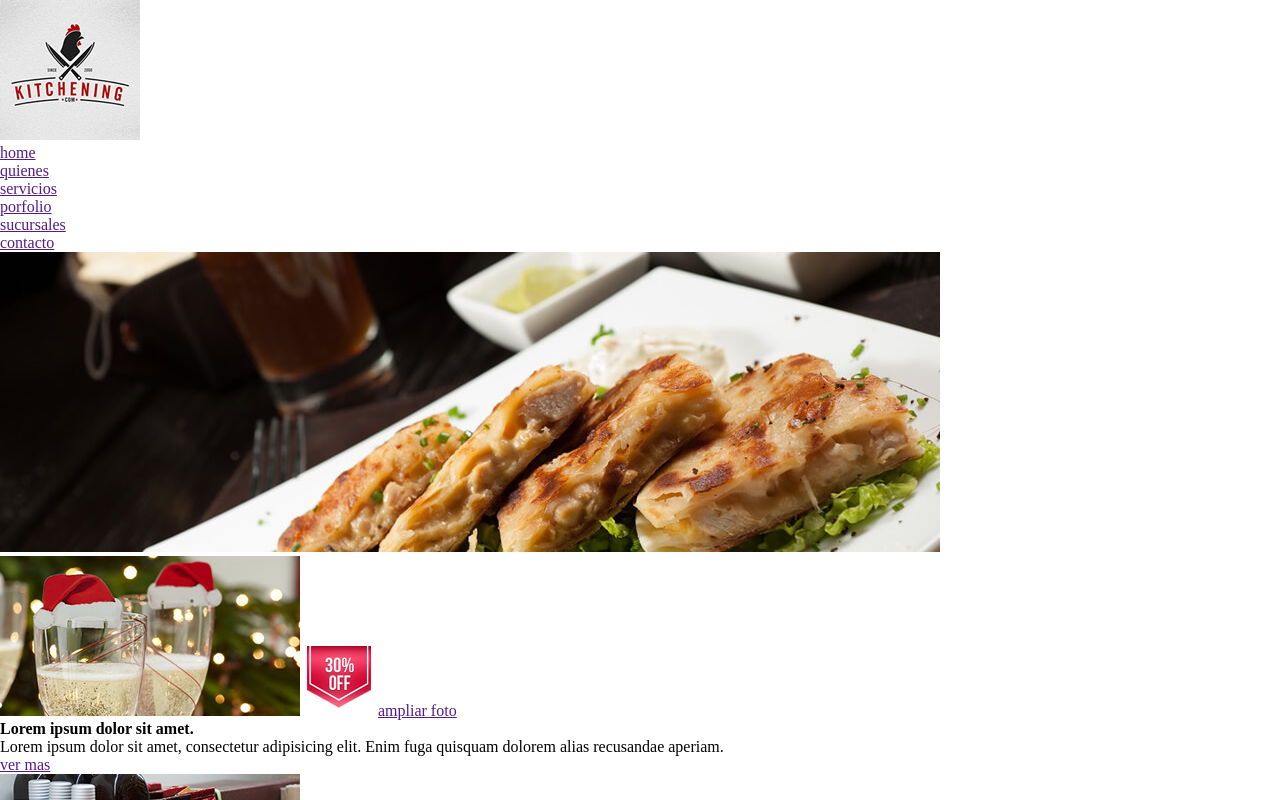
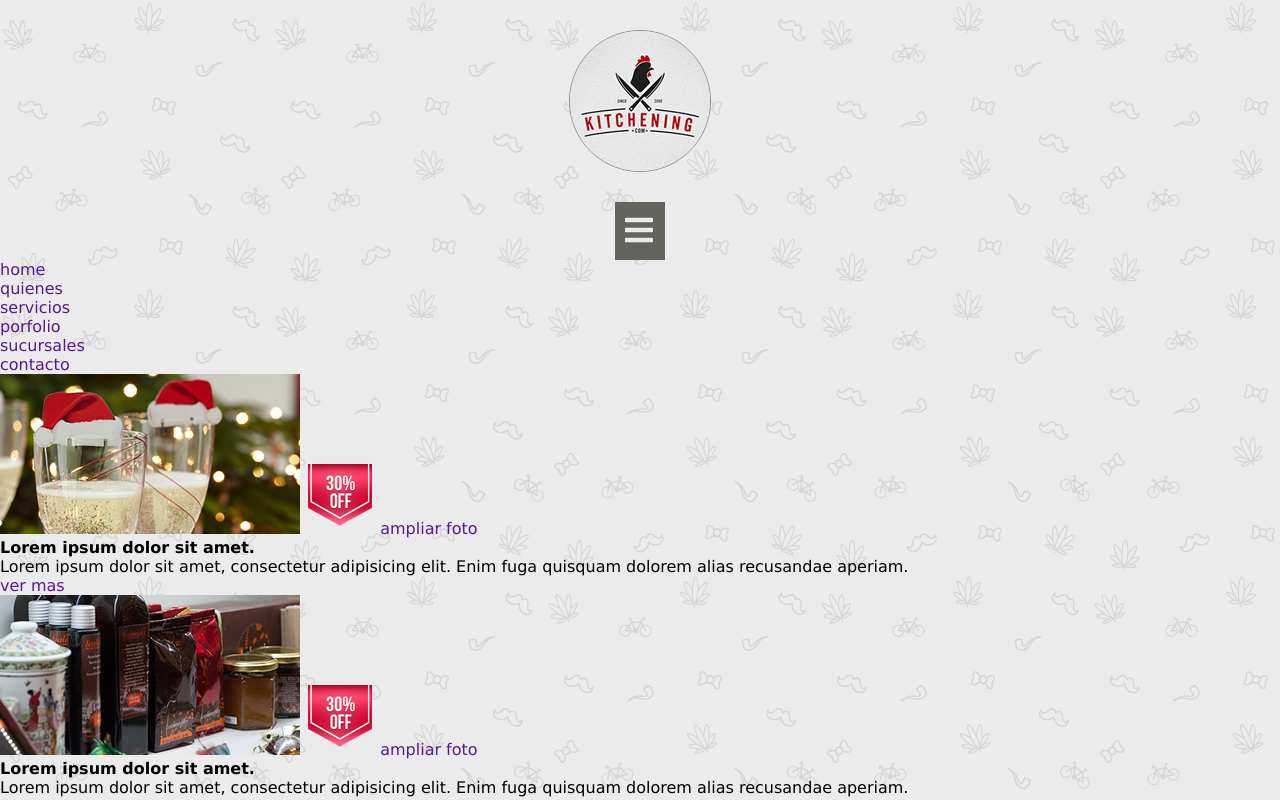
Before and after one commit to AixaFlores/kitchening, a website: page views/home.html in a window 1280 px wide. Shown: the top 800 px of the page. Drawn offline with Linux system fonts and the light colour scheme.

Commit message:
header avanzado

```diff
--- a/public/css/general.css
+++ b/public/css/general.css
@@ -2,5 +2,13 @@
     box-sizing: border-box;
     margin: 0;
     padding: 0;
-
 }
+body{
+    font-family: Verdana, Geneva, Tahoma, sans-serif;
+}
+a{
+    text-decoration: none;
+}
+li{
+    list-style: none;
+}
--- a/public/css/header.css
+++ b/public/css/header.css
@@ -0,0 +1,23 @@
+header{
+ width: 100%;
+}
+
+
+
+header img{
+    border-radius: 50%;
+    border: solid 1px #92908b;
+    margin:30px auto;
+    display: block;
+}
+
+header a.btn-burger{
+ width: 50px;
+ padding: 10px;
+ background-color: #63645d;
+ display: block;
+ color: #ebebeb;
+ font-size: 32px;
+ margin: 0 auto;
+
+}
--- a/public/css/home.css
+++ b/public/css/home.css
@@ -0,0 +1,6 @@
+.home{
+    background-image: url('/images/bg-body.png');
+}
+.home .banner{
+    display: none;
+}
--- a/views/home.html
+++ b/views/home.html
@@ -6,10 +6,12 @@
     <meta name="viewport" content="width=device-width, initial-scale=1.0">
     <title>Kitchening</title>
     <link rel="stylesheet" href="/css/styles.css">
+    <link rel="stylesheet" href="https://use.fontawesome.com/releases/v5.15.4/css/all.css" integrity="sha384-DyZ88mC6Up2uqS4h/KRgHuoeGwBcD4Ng9SiP4dIRy0EXTlnuz47vAwmeGwVChigm" crossorigin="anonymous">
 </head>
-<body>
+<body class="home">
    <header>
-        <img src="/images/logo.jpg" alt="">
+              <img src="/images/logo.jpg" alt="">
+        <a class="btn-burger" href=""><i class="fas fa-bars"></i></a>
         <nav>
             <ul>
                 <li><a href="">home</a></li>
```
